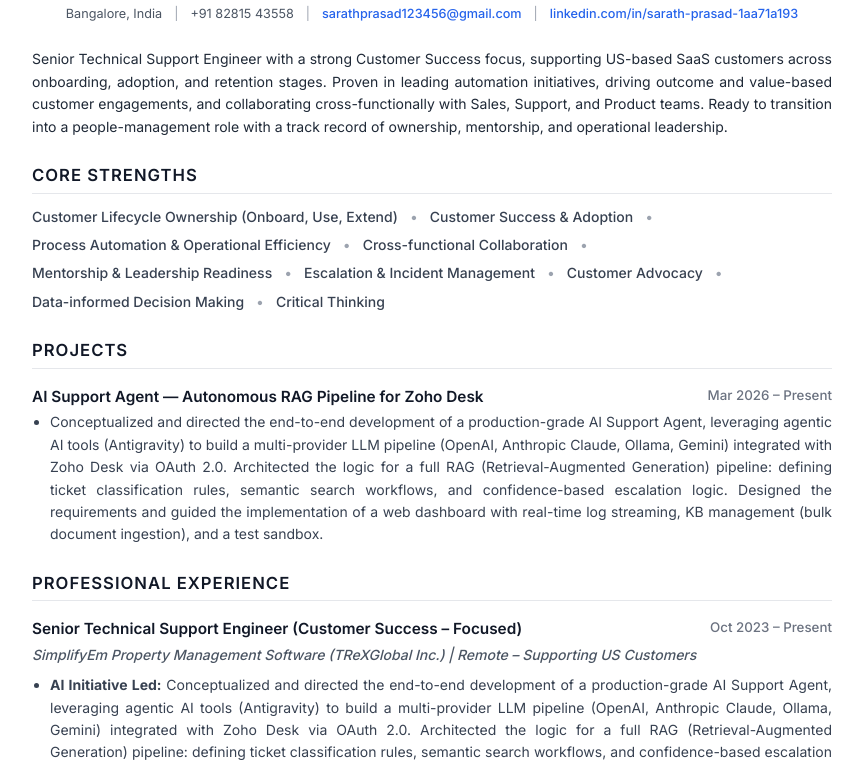
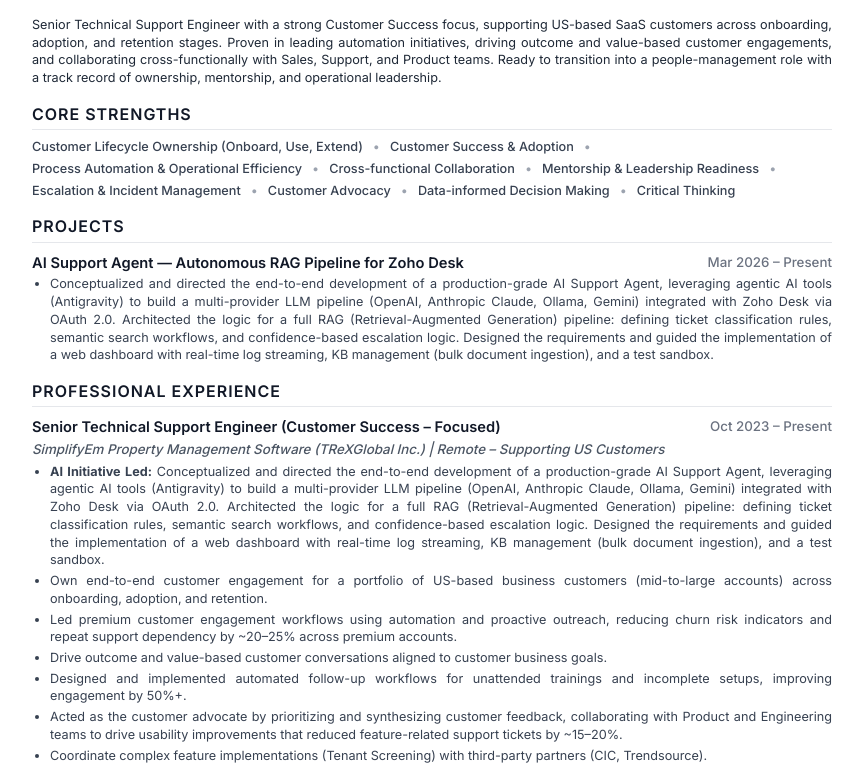
Before and after one commit to sarathprasad123456-stack/sarathprasad.github.io, a website: page resume_print.html in a window 1280 px wide. Shown: the part 123-890 px from the top of the page, without its empty margins (208-1071 px from the left). Drawn offline with Linux system fonts and the light colour scheme.

Commit message:
Optimize CSS to fit resume neatly on 2 pages

```diff
--- a/resume_print.html
+++ b/resume_print.html
@@ -8,12 +8,12 @@
 
         body {
             font-family: 'Inter', sans-serif;
-            line-height: 1.6;
+            line-height: 1.4;
             color: #1f2937; /* Gray 800 */
             max-width: 800px;
             margin: 0 auto;
-            padding: 24px;
-            font-size: 10.5pt;
+            padding: 12px 24px;
+            font-size: 9.5pt;
             background-color: #ffffff;
         }
 
@@ -42,9 +42,9 @@
             align-items: center;
             flex-wrap: wrap;
             gap: 12px;
-            font-size: 9.5pt;
+            font-size: 9pt;
             color: #4b5563;
-            margin-bottom: 24px;
+            margin-bottom: 16px;
             text-align: center;
         }
 
@@ -58,14 +58,14 @@
             color: #9ca3af;
         }
 
-        p { margin-top: 0; margin-bottom: 20px; text-align: justify; }
+        p { margin-top: 0; margin-bottom: 12px; text-align: justify; }
 
         h2 {
             border-bottom: 1px solid #e5e7eb;
             padding-bottom: 4px;
-            font-size: 12.5pt;
-            margin-top: 24px;
-            margin-bottom: 12px;
+            font-size: 12pt;
+            margin-top: 16px;
+            margin-bottom: 8px;
             text-transform: uppercase;
             color: #111827;
             font-weight: 600;
@@ -73,9 +73,9 @@
         }
 
         h3 {
-            font-size: 11.5pt;
+            font-size: 11pt;
             margin-bottom: 2px;
-            margin-top: 16px;
+            margin-top: 10px;
             color: #111827;
             display: flex;
             justify-content: space-between;
@@ -91,22 +91,22 @@
         .company {
             font-style: italic;
             color: #4b5563;
-            margin-bottom: 8px;
-            font-size: 10.5pt;
+            margin-bottom: 4px;
+            font-size: 10pt;
             font-weight: 500;
         }
 
-        ul { margin-top: 0; padding-left: 18px; margin-bottom: 16px; }
+        ul { margin-top: 0; padding-left: 18px; margin-bottom: 10px; }
 
-        li { margin-bottom: 6px; text-align: justify; color: #374151; }
+        li { margin-bottom: 3px; text-align: justify; color: #374151; }
 
         .skills-inline {
             display: flex;
             flex-wrap: wrap;
-            gap: 6px 12px;
-            font-size: 10.5pt;
+            gap: 4px 10px;
+            font-size: 9.5pt;
             color: #374151;
-            margin-bottom: 16px;
+            margin-bottom: 10px;
         }
 
         .skill-node {
@@ -118,7 +118,7 @@
         }
 
         .tools-list {
-            margin-bottom: 16px;
+            margin-bottom: 10px;
         }
 
         .tool-category {
```
Also changed, not shown: build_pdf.js (+4 -4 lines), 1 other file.
